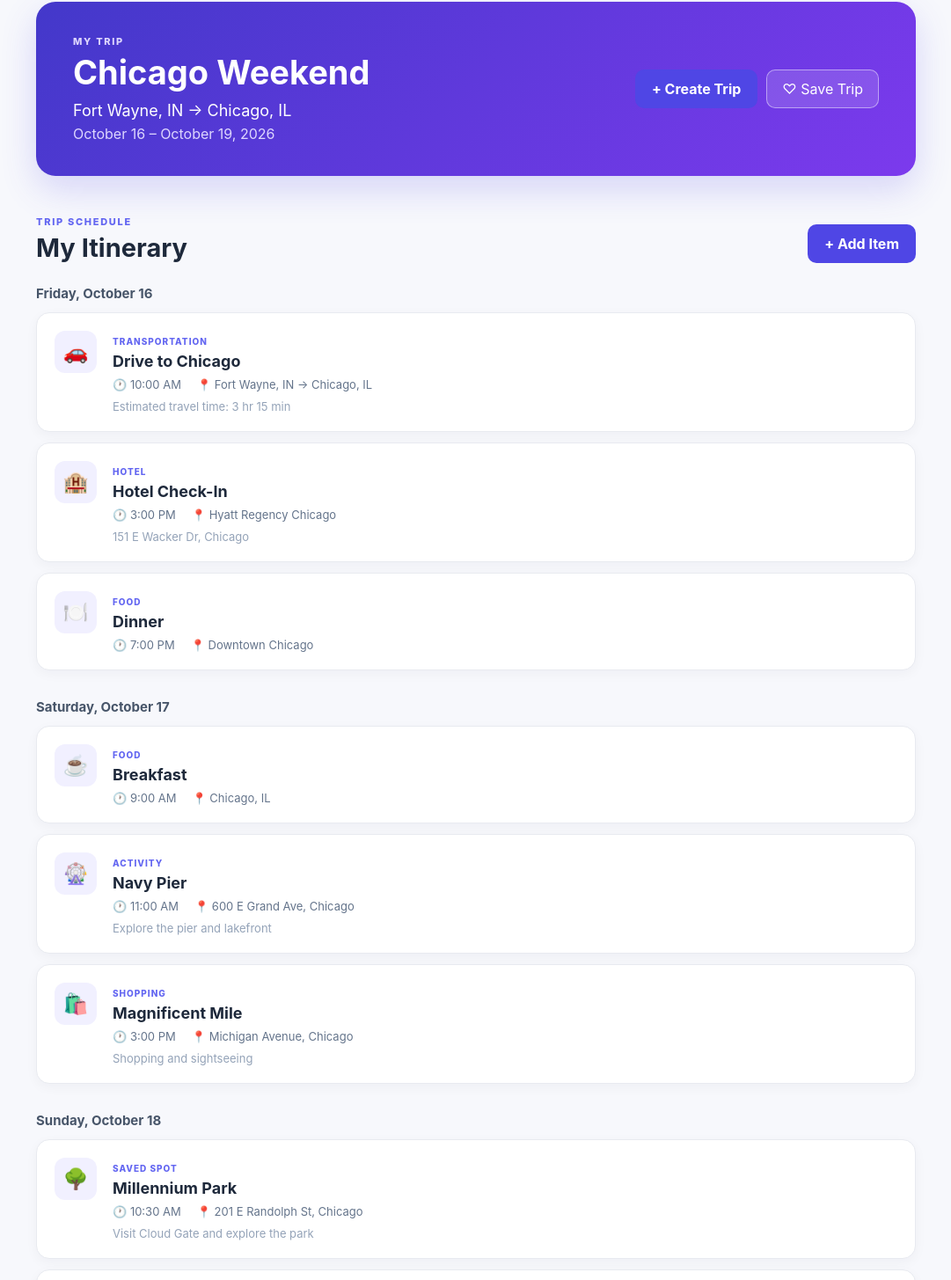
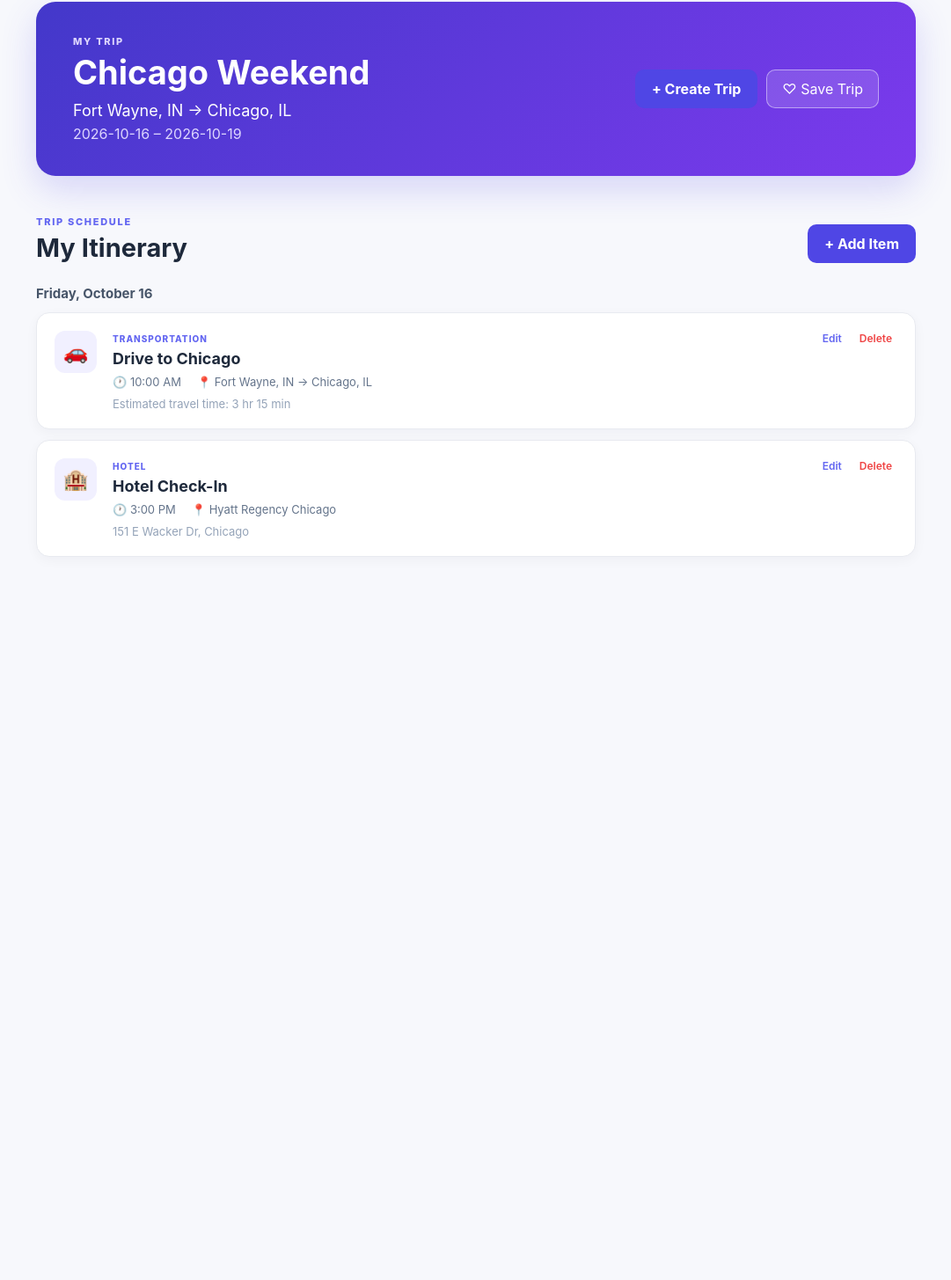
Before and after one commit to ArminaRahman234/CS372-Group3-Trippin, a React (Vite) app in the folder client/: page / in a window 1280 px wide. Shown: the part 110-1565 px from the top of the page at 88% size, without its empty margins (99-1180 px from the left). After the commit the page ends 800 px from the top, so only its background shows below. Built offline with nearby package versions, Linux system fonts and the light colour scheme.

Commit message:
Update App

```diff
--- a/client/src/App.jsx
+++ b/client/src/App.jsx
@@ -1,12 +1,32 @@
-import { useState } from "react";
+import { useState, useEffect } from "react";
 import "./App.css";
 import TripForm from "./components/TripForm";
-import { getTrips, addTrip } from "./services/tripStorage";
+import { ItineraryItem, ItineraryForm } from "./components/ItineraryForm";
+
+import {
+  getTrips,
+  addTrip,
+  getItineraryItems,
+  saveItineraryItem,
+  deleteItineraryItem,
+} from "./services/tripStorage";
+
+const defaultTrip = { // temporary sample data for UI
+  id: "default-chicago",
+  title: "Chicago Weekend",
+  startLocation: "Fort Wayne, IN",
+  destination: "Chicago, IL",
+  startDate: "2026-10-16",
+  endDate: "2026-10-19",
+};
 
 const startingItems = [ // temporary sample data for UI
   {
     id: 1,
+    tripId: "default-chicago",
     date: "Friday, October 16",
+    rawDate: "2026-10-16",
+    rawTime: "10:00",
     icon: "🚗",
     type: "Transportation",
     title: "Drive to Chicago",
@@ -14,9 +34,13 @@ const startingItems = [ // temporary sample data for UI
     location: "Fort Wayne, IN → Chicago, IL",
     notes: "Estimated travel time: 3 hr 15 min",
   },
+
   {
     id: 2,
+    tripId: "default-chicago",
     date: "Friday, October 16",
+    rawDate: "2026-10-16",
+    rawTime: "15:00",
     icon: "🏨",
     type: "Hotel",
     title: "Hotel Check-In",
@@ -24,107 +48,37 @@ const startingItems = [ // temporary sample data for UI
     location: "Hyatt Regency Chicago",
     notes: "151 E Wacker Dr, Chicago",
   },
-  {
-    id: 3,
-    date: "Friday, October 16",
-    icon: "🍽️",
-    type: "Food",
-    title: "Dinner",
-    time: "7:00 PM",
-    location: "Downtown Chicago",
-    notes: "",
-  },
-  {
-    id: 4,
-    date: "Saturday, October 17",
-    icon: "☕",
-    type: "Food",
-    title: "Breakfast",
-    time: "9:00 AM",
-    location: "Chicago, IL",
-    notes: "",
-  },
-  {
-    id: 5,
-    date: "Saturday, October 17",
-    icon: "🎡",
-    type: "Activity",
-    title: "Navy Pier",
-    time: "11:00 AM",
-    location: "600 E Grand Ave, Chicago",
-    notes: "Explore the pier and lakefront",
-  },
-  {
-    id: 6,
-    date: "Saturday, October 17",
-    icon: "🛍️",
-    type: "Shopping",
-    title: "Magnificent Mile",
-    time: "3:00 PM",
-    location: "Michigan Avenue, Chicago",
-    notes: "Shopping and sightseeing",
-  },
-  {
-    id: 7,
-    date: "Sunday, October 18",
-    icon: "🌳",
-    type: "Saved Spot",
-    title: "Millennium Park",
-    time: "10:30 AM",
-    location: "201 E Randolph St, Chicago",
-    notes: "Visit Cloud Gate and explore the park",
-  },
-  {
-    id: 8,
-    date: "Sunday, October 18",
-    icon: "🏙️",
-    type: "Activity",
-    title: "Willis Tower",
-    time: "3:00 PM",
-    location: "233 S Wacker Dr, Chicago",
-    notes: "Visit Skydeck Chicago",
-  },
-  {
-    id: 9,
-    date: "Monday, October 19",
-    icon: "🏨",
-    type: "Hotel",
-    title: "Hotel Check-Out",
-    time: "10:00 AM",
-    location: "Hyatt Regency Chicago",
-    notes: "",
-  },
-  {
-    id: 10,
-    date: "Monday, October 19",
-    icon: "🚗",
-    type: "Transportation",
-    title: "Return to Fort Wayne",
-    time: "11:00 AM",
-    location: "Chicago, IL → Fort Wayne, IN",
-    notes: "",
-  },
 ];
 
-const typeIcons = {
-  Flight: "✈️",
-  Hotel: "🏨",
-  Activity: "🎟️",
-  Park: "🌳",
-  Shopping: "🛍️",
-  Food: "🍽️",
-  Transportation: "🚗",
-  "Saved Spot": "📍",
-};
+function App() {
+  const [trips, setTrips] = useState(() => getTrips());
+  const activeTrip = trips.length > 0 ? trips[trips.length - 1] : defaultTrip; // default to last trip
 
-function App() {
-  const [items, setItems] = useState(startingItems);
-  const [showModal, setShowModal] = useState(false);
-  const [trips, setTrips] = useState(() => getTrips()); //list of trips from local storage
-  const trip = trips.length > 0 ? trips[trips.length - 1] : null; //return the most recent index, if none returns a null
+  const [items, setItems] = useState(() => {
+    const storedItems = getItineraryItems(activeTrip.id);
+
+    if (storedItems.length === 0 && activeTrip.id === "default-chicago") {
+      return startingItems;
+    }
+
+    return storedItems;
+  });
+
+  useEffect(() => {
+    const storedItems = getItineraryItems(activeTrip.id);
+
+    if (storedItems.length === 0 && activeTrip.id === "default-chicago") {
+      setItems(startingItems);
+    } else {
+      setItems(storedItems);
+    }
+  }, [activeTrip.id]);
+
+  const [showItemModal, setShowItemModal] = useState(false);
+  const [editingItem, setEditingItem] = useState(null);
   const [isTripModalOpen, setIsTripModalOpen] = useState(false);
 
-  const [tripDraft, setTripDraft] = useState({ // trip creation form
+  const [tripDraft, setTripDraft] = useState({
     title: "",
     startLocation: "",
     destination: "",
@@ -132,16 +86,14 @@ function App() {
     endDate: "",
   });
 
-  const [form, setForm] = useState({ // itenary item creation form
-    title: "",
-    type: "Activity",
-    location: "",
-    date: "",
-    time: "",
-    notes: "",
+  const sortedItems = [...items].sort((a, b) => { // sort itenary items list
+    const dateA = a.rawDate ? new Date(`${a.rawDate}T00:00:00`) : new Date(a.date);
+    const dateB = b.rawDate ? new Date(`${b.rawDate}T00:00:00`) : new Date(b.date);
+
+    return dateA - dateB;
   });
 
-  const groupedItems = items.reduce((groups, item) => { // group itenary items by date
+  const groupedItems = sortedItems.reduce((groups, item) => { // group itenary items by date
     if (!groups[item.date]) {
       groups[item.date] = [];
     }
@@ -150,68 +102,28 @@ function App() {
     return groups;
   }, {});
 
-  function handleChange(event) { // temporary data safekeep
-    const { name, value } = event.target;
-
-    setForm({
-      ...form,
-      [name]: value,
-    });
+  function handleSaveItem(itemData) {
+    const updated = saveItineraryItem(itemData, activeTrip?.id);
+    setItems(updated);
+    setEditingItem(null);
   }
 
-  function handleSubmit(event) { // save the itenary data
-    event.preventDefault();
-
-    if (!form.title || !form.location || !form.date || !form.time) { // check for required input
-      alert("Please complete the required fields.");
-      return;
+  function handleDeleteItem(itemId) {
+    if (window.confirm("Are you sure you want to delete this item?")) {
+      const updated = deleteItineraryItem(itemId, activeTrip?.id);
+      setItems(updated);
+    }
   }
 
-    const selectedDate = new Date(`${form.date}T12:00:00`);
-
-    const formattedDate = selectedDate.toLocaleDateString("en-US", {
-      weekday: "long",
-      month: "long",
-      day: "numeric",
-    });
-
-    const [hours, minutes] = form.time.split(":");
-    const timeDate = new Date();
-    timeDate.setHours(hours, minutes);
-
-    const formattedTime = timeDate.toLocaleTimeString("en-US", {
-      hour: "numeric",
-      minute: "2-digit",
-    });
-
-    const newItem = {
-      id: Date.now(),
-      date: formattedDate,
-      icon: typeIcons[form.type] || "📍",
-      type: form.type,
-      title: form.title,
-      time: formattedTime,
-      location: form.location,
-      notes: form.notes,
-    };
-
-    setItems([...items, newItem]);
-
-    setForm({
-      title: "",
-      type: "Activity",
-      location: "",
-      date: "",
-      time: "",
-      notes: "",
-    });
-
-    setShowModal(false);
+  function handleEditItem(item) {
+    setEditingItem(item);
+    setShowItemModal(true);
   }
 
   function handleSaveTrip(newTripData) {
     const updatedTrips = addTrip(newTripData);
     setTrips(updatedTrips);
+
     setTripDraft({
       title: "",
       startLocation: "",
@@ -221,19 +133,10 @@ function App() {
     });
   }
 
-  function handleOpenTripModal() {
-    setShowModal(false);
-    setIsTripModalOpen(true);  }
-
-  function handleCloseTripModal() {
-    setIsTripModalOpen(false);
-  }
-
   return (
     <div className="app">
       <header className="navbar">
         <div className="logo">Trippin</div>
-
         <nav>
           <span className="active">My Trips</span>
           <span>Explore</span>
@@ -245,17 +148,29 @@ function App() {
         <section className="trip-header">
           <div>
             <p className="eyebrow">MY TRIP</p>
-            <h1>{trip ? trip.title : "Chicago Weekend"}</h1>
+            <h1>{activeTrip ? activeTrip.title : "Chicago Weekend"}</h1>
+
             <p className="route">
-              {trip? `${trip.startLocation} → ${trip.destination}`: "Fort Wayne, IN → Chicago, IL"}
+              {activeTrip
+                ? `${activeTrip.startLocation} → ${activeTrip.destination}`
+                : "Fort Wayne, IN → Chicago, IL"}
             </p>
+
             <p className="dates">
-              {trip ? `${trip.startDate} – ${trip.endDate}`: "October 16 – October 19, 2026"}
+              {activeTrip
+                ? `${activeTrip.startDate} – ${activeTrip.endDate}`
+                : "October 16 – October 19, 2026"}
             </p>
           </div>
 
           <div style={{ display: "flex", gap: "10px" }}>
-            <button className="add-button" onClick={handleOpenTripModal}>
+            <button
+              className="add-button"
+              onClick={() => {
+                setShowItemModal(false);
+                setIsTripModalOpen(true);
+              }}
+            >
               + Create Trip
             </button>
 
@@ -273,8 +188,9 @@ function App() {
             <button
               className="add-button"
               onClick={() => {
+                setEditingItem(null);
                 setIsTripModalOpen(false);
-                setShowModal(true);
+                setShowItemModal(true);
               }}
             >
               + Add Item
@@ -282,154 +198,46 @@ function App() {
           </div>
 
           <div className="timeline">
-            {Object.entries(groupedItems).map(([date, dayItems]) => (
+            {Object.keys(groupedItems).length === 0 ? (
+              <p style={{ color: "#64748b" }}>No itinerary items added yet for this trip.</p>
+            ) : (
+              Object.entries(groupedItems).map(([date, dayItems]) => (
                 <div className="day" key={date}>
                   <h3>{date}</h3>
 
                   <div className="day-items">
                     {dayItems.map((item) => (
-                    <article className="itinerary-card" key={item.id}>
-                      <div className="item-icon">{item.icon}</div>
-
-                      <div className="item-info">
-                        <span className="item-type">{item.type}</span>
-                        <h4>{item.title}</h4>
-
-                        <div className="item-details">
-                          <span>🕐 {item.time}</span>
-                          <span>📍 {item.location}</span>
-                        </div>
-
-                        {item.notes && (
-                          <p className="notes">{item.notes}</p>
-                        )}
-                      </div>
-                    </article>
+                      <ItineraryItem
+                        key={item.id}
+                        item={item}
+                        onEdit={handleEditItem}
+                        onDelete={handleDeleteItem}
+                      />
                     ))}
                   </div>
                 </div>
-            ))}
+              ))
+            )}
           </div>
         </section>
       </main>
 
-      {showModal && (
-        <div
-          className="modal-overlay"
-          onMouseDown={(event) => {
-            if (event.target === event.currentTarget) {
-              setShowModal(false);
-            }
+      <ItineraryForm // add itinerary form
+        isOpen={showItemModal}
+
+        onClose={() => {
+          setShowItemModal(false);
+          setEditingItem(null);
         }}
-        >
-          <div className="modal"> {/*Style the form*/}
-            <div className="modal-header">
-              <div>
-                <p className="eyebrow">TRIP PLANNER</p>
-                <h2>Add Itinerary Item</h2>
-              </div>
 
-              <button
-                className="close-button"
-                onClick={() => setShowModal(false)}
-              >
-                ×
-              </button>
-            </div>
-
-            <form onSubmit={handleSubmit}>
-              <label>
-                Activity or Booking Name *
-                <input
-                  name="title"
-                  value={form.title}
-                  onChange={handleChange}
-                  placeholder="Example: Architecture Boat Tour"
+        onSave={handleSaveItem}
+        editingItem={editingItem}
+        activeTrip={activeTrip}
       />
-              </label>
-
-              <label>
-                Type
-                <select
-                  name="type"
-                  value={form.type}
-                  onChange={handleChange}
-                >
-                  <option>Flight</option>
-                  <option>Hotel</option>
-                  <option>Activity</option>
-                  <option>Park</option>
-                  <option>Shopping</option>
-                  <option>Food</option>
-                  <option>Transportation</option>
-                  <option>Saved Spot</option>
-                </select>
-              </label>
-
-              <label>
-                Location *
-                <input
-                  name="location"
-                  value={form.location}
-                  onChange={handleChange}
-                  placeholder="Example: Chicago Riverwalk"
-                />
-              </label>
-
-              <div className="form-row">
-                <label>
-                  Date *
-                  <input
-                    type="date"
-                    name="date"
-                    value={form.date}
-                    onChange={handleChange}
-                  />
-                </label>
-
-                <label>
-                  Time *
-                  <input
-                    type="time"
-                    name="time"
-                    value={form.time}
-                    onChange={handleChange}
-                  />
-                </label>
-              </div>
-
-              <label>
-                Notes
-                <textarea
-                  name="notes"
-                  value={form.notes}
-                  onChange={handleChange}
-                  placeholder="Add reservation details or other notes..."
-                  rows="3"
-                />
-              </label>
-
-              <div className="modal-actions">
-                <button
-                  type="button"
-                  className="cancel-button"
-                  onClick={() => setShowModal(false)}
-                >
-                  Cancel
-                </button>
-
-                <button type="submit" className="submit-button">
-                  Add to Itinerary
-                </button>
-              </div>
-            </form>
-          </div>
-        </div>
-      )}
 
       <TripForm // add trip form
         isOpen={isTripModalOpen}
-        onClose={handleCloseTripModal}
+        onClose={() => setIsTripModalOpen(false)}
         onSaveTrip={handleSaveTrip}
         tripDraft={tripDraft}
         setTripDraft={setTripDraft}
```
Lines whose indentation alone changed are shown as unchanged.
